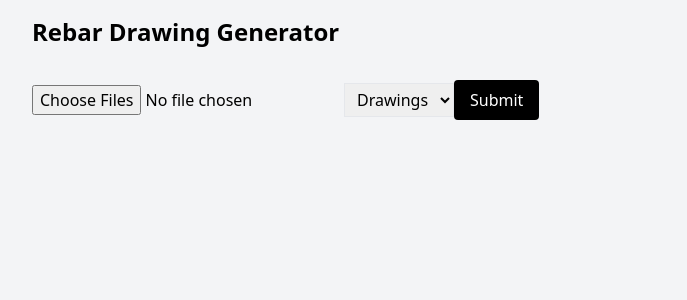
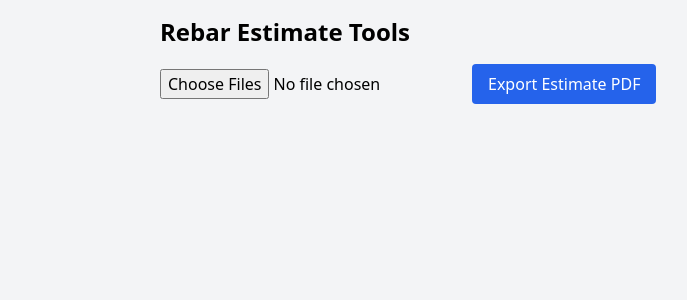
Before and after one commit to rebarshop-24/rebar-ai-frontend, a React (Vite) app: page / in a window 1280 px wide. Shown: the top 300 px of the page, without its empty margins (48-735 px from the left). Built offline with nearby package versions, Linux system fonts and the light colour scheme.

Commit message:
Add files via upload

```diff
--- a/src/DrawingTool.jsx
+++ b/src/DrawingTool.jsx
@@ -3,170 +3,72 @@ import axios from 'axios';
 
 export default function DrawingTool() {
   const [files, setFiles] = useState([]);
-  const [drawings, setDrawings] = useState([]);
   const [jsonOutput, setJsonOutput] = useState(null);
-  const [mode, setMode] = useState("drawing");
-  const [loading, setLoading] = useState(false);
-  const [error, setError] = useState(null);
+  const [pdfPath, setPdfPath] = useState("");
+  const [email, setEmail] = useState("");
+  const [folderId, setFolderId] = useState("");
 
   const BACKEND_URL = "https://rebar-ai-backend.onrender.com";
-  const SHEET_WEBHOOK = "https://script.google.com/macros/s/AKfycbzIqrzDQtPfxST7NzmeZdls88qYP0UgCCtAEd1dkIHo_aVaLkzvneKXYzPPZx6QdQ/exec";
 
   const handleFileChange = (e) => setFiles(Array.from(e.target.files));
 
-  const handleSubmit = async (e) => {
-    e.preventDefault();
-    if (!files.length) return;
-    setLoading(true); setError(null);
-
+  const handleExportPDF = async () => {
     const formData = new FormData();
-    files.forEach((file) => formData.append("files", file));
-    formData.append("mode", mode);
-
-    const endpoint =
-      mode === "estimate"
-        ? `${BACKEND_URL}/api/parse-blueprint-estimate`
-        : `${BACKEND_URL}/api/parse-blueprints`;
-
+    files.forEach(file => formData.append("files", file));
+    formData.append("mode", "estimate");
     try {
-      const response = await axios.post(endpoint, formData);
-      if (response.data?.error) {
-        console.error("Gemini Error:", response.data);
-        setError(response.data.error || "Something went wrong with Gemini output.");
-      } else if (mode === "drawing") {
-        setDrawings(response.data);
-      } else {
-        console.log("✅ Gemini Response:", response.data);
-        setJsonOutput(response.data);
-      }
+      const response = await axios.post(`${BACKEND_URL}/api/parse-blueprint-estimate`, formData);
+      const raw = response.data;
+      setJsonOutput(raw);
+      const exportRes = await axios.post(`${BACKEND_URL}/api/export-pdf`, raw, { responseType: "blob" });
+      const url = window.URL.createObjectURL(new Blob([exportRes.data]));
+      setPdfPath(url);
     } catch (err) {
-      console.error("❌ Axios Error:", err);
-      setError(err?.response?.data?.error || "Request failed.");
-    } finally {
-      setLoading(false);
+      console.error("Export error:", err);
     }
   };
 
-  const downloadJSON = () => {
-    const blob = new Blob([JSON.stringify(jsonOutput, null, 2)], { type: 'application/json' });
-    const url = URL.createObjectURL(blob);
-    const link = document.createElement('a');
-    link.href = url;
-    link.download = `${mode}-output.json`;
-    link.click();
-  };
-
-  const downloadPDF = async () => {
-    if (!jsonOutput?.asa_format) {
-      alert("⚠️ No ASA-format data available for PDF export.");
-      return;
-    }
+  const handleSendEmail = async () => {
     try {
-      const response = await axios.post(
-        `${BACKEND_URL}/api/export-pdf`,
-        jsonOutput.asa_format,
-        { responseType: 'blob' }
-      );
-      const blob = new Blob([response.data], { type: 'application/pdf' });
-      const url = window.URL.createObjectURL(blob);
-      const link = document.createElement('a');
-      link.href = url;
-      link.setAttribute('download', 'Rebar_Listing_Report.pdf');
-      document.body.appendChild(link);
-      link.click();
-    } catch (err) {
-      alert("❌ Failed to download formatted PDF.");
-      console.error("PDF Download Error:", err);
+      await axios.post(`${BACKEND_URL}/api/send-estimate-email`, new URLSearchParams({
+        recipient: email,
+        file_path: "/tmp/Estimate_Report_Export.pdf"
+      }));
+      alert("✅ Email sent.");
+    } catch {
+      alert("❌ Email failed.");
     }
   };
 
-  const sendToGoogleSheets = async () => {
-    if (!jsonOutput?.asa_format) return;
+  const handleUploadDrive = async () => {
     try {
-      await axios.post(SHEET_WEBHOOK, jsonOutput.asa_format);
-      alert("✅ Sent to Google Sheets successfully.");
+      const formData = new URLSearchParams();
+      formData.append("file_path", "/tmp/Estimate_Report_Export.pdf");
+      formData.append("folder_id", folderId);
+      const res = await axios.post(`${BACKEND_URL}/api/upload-estimate-drive`, formData);
+      alert("✅ Uploaded to Drive: " + res.data.file_id);
     } catch {
-      alert("❌ Failed to send to Google Sheets.");
+      alert("❌ Drive upload failed.");
     }
   };
 
   return (
-    <div className="p-4 max-w-6xl mx-auto">
-      <h1 className="text-2xl font-bold mb-4">Rebar Drawing Generator</h1>
-      <form onSubmit={handleSubmit} className="space-y-4 mb-6">
-        <input type="file" multiple onChange={handleFileChange} />
-        <select
-          value={mode}
-          onChange={(e) => setMode(e.target.value)}
-          className="border px-2 py-1"
-        >
-          <option value="drawing">Drawings</option>
-          <option value="barlist">Barlist</option>
-          <option value="estimate">Estimate</option>
-        </select>
-        <button type="submit" className="bg-black text-white px-4 py-2 rounded">
-          Submit
-        </button>
-      </form>
+    <div className="p-4 max-w-4xl mx-auto">
+      <h1 className="text-2xl font-bold mb-4">Rebar Estimate Tools</h1>
+      <input type="file" multiple onChange={handleFileChange} className="mb-2" />
+      <button onClick={handleExportPDF} className="bg-blue-600 text-white px-4 py-2 rounded">Export Estimate PDF</button>
 
-      {loading && (
-        <div className="flex items-center gap-2 text-blue-600">
-          <span className="loader border-2 border-blue-600 border-t-transparent rounded-full w-4 h-4 animate-spin"></span>
-          <span>Processing your files...</span>
-        </div>
-      )}
-      {error && <p className="text-red-500">{error}</p>}
-
-      {(mode === "estimate" || mode === "barlist" || mode === "drawing") && jsonOutput && (
-        <div className="mt-6">
-          <h2 className="text-xl font-semibold mb-2 capitalize">{mode} Output</h2>
-          <div className="overflow-auto bg-white p-4 shadow rounded">
-            <pre className="text-xs whitespace-pre-wrap break-words">
-              {JSON.stringify(jsonOutput, null, 2)}
-            </pre>
+      {pdfPath && (
+        <div className="mt-4 space-y-2">
+          <a href={pdfPath} download className="text-blue-700 underline">📄 Download PDF</a>
+          <div className="space-y-2">
+            <input type="email" value={email} onChange={e => setEmail(e.target.value)} placeholder="Customer email" className="border px-2 py-1" />
+            <button onClick={handleSendEmail} className="bg-green-600 text-white px-3 py-1 rounded">Send PDF via Email</button>
           </div>
-
-          {mode === "estimate" && (
-            <div className="mt-4 flex gap-3 flex-wrap">
-              <button onClick={downloadJSON} className="bg-blue-600 text-white px-3 py-1 rounded">
-                Download JSON
-              </button>
-              <button onClick={downloadPDF} className="bg-green-600 text-white px-3 py-1 rounded">
-                Download PDF
-              </button>
-              <button onClick={sendToGoogleSheets} className="bg-yellow-500 text-white px-3 py-1 rounded">
-                Send to Google Sheets
-              </button>
-              <form
-                onSubmit={(e) => {
-                  e.preventDefault();
-                  alert("📩 Sent to customer. Waiting for clarification...");
-                }}
-                className="flex gap-2"
-              >
-                <input
-                  type="text"
-                  placeholder="Add customer note..."
-                  className="border px-2 py-1 rounded w-64"
-                />
-                <button
-                  type="submit"
-                  className="bg-orange-500 text-white px-3 py-1 rounded"
-                >
-                  Send to Customer for Clarification
-                </button>
-              </form>
-            </div>
-          )}
-
-          <details className="mt-4">
-            <summary className="cursor-pointer text-blue-600">
-              Show Gemini Raw Response
-            </summary>
-            <pre className="text-xs bg-gray-100 p-2 mt-2 rounded">
-              {JSON.stringify(jsonOutput, null, 2)}
-            </pre>
-          </details>
+          <div className="space-y-2">
+            <input type="text" value={folderId} onChange={e => setFolderId(e.target.value)} placeholder="Google Drive Folder ID" className="border px-2 py-1" />
+            <button onClick={handleUploadDrive} className="bg-gray-700 text-white px-3 py-1 rounded">Upload to Google Drive</button>
+          </div>
         </div>
       )}
     </div>
```
